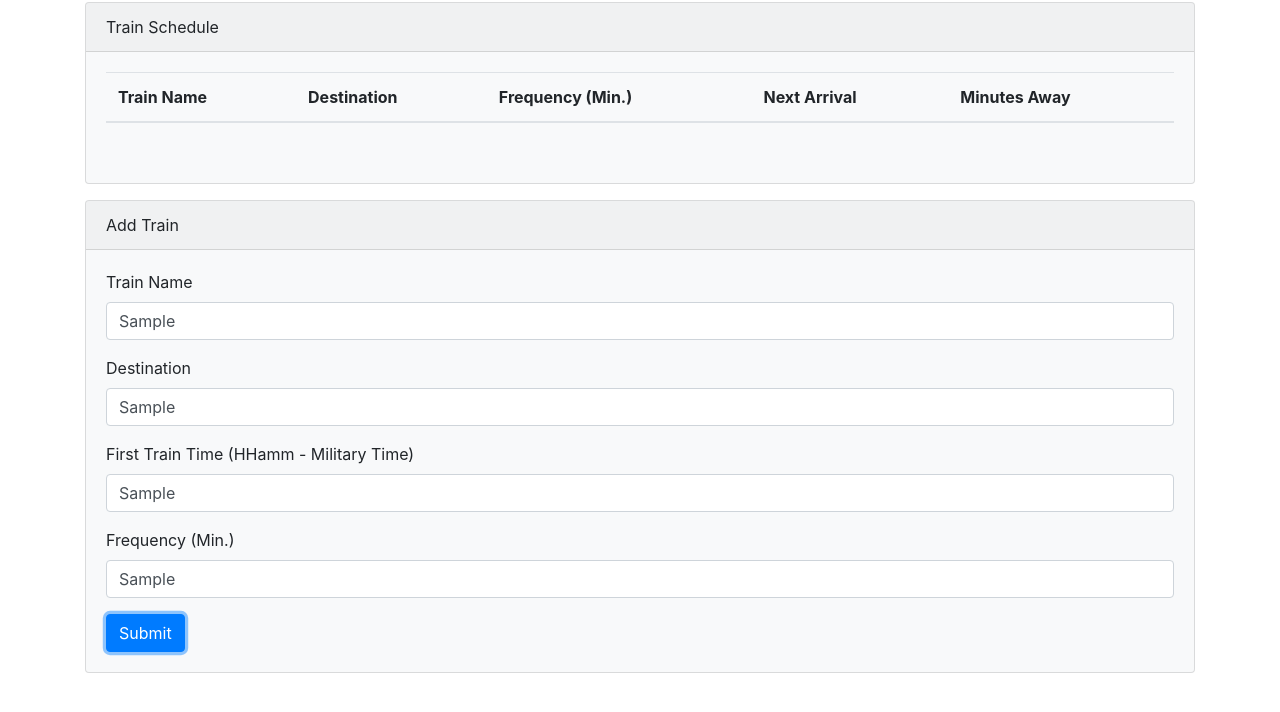
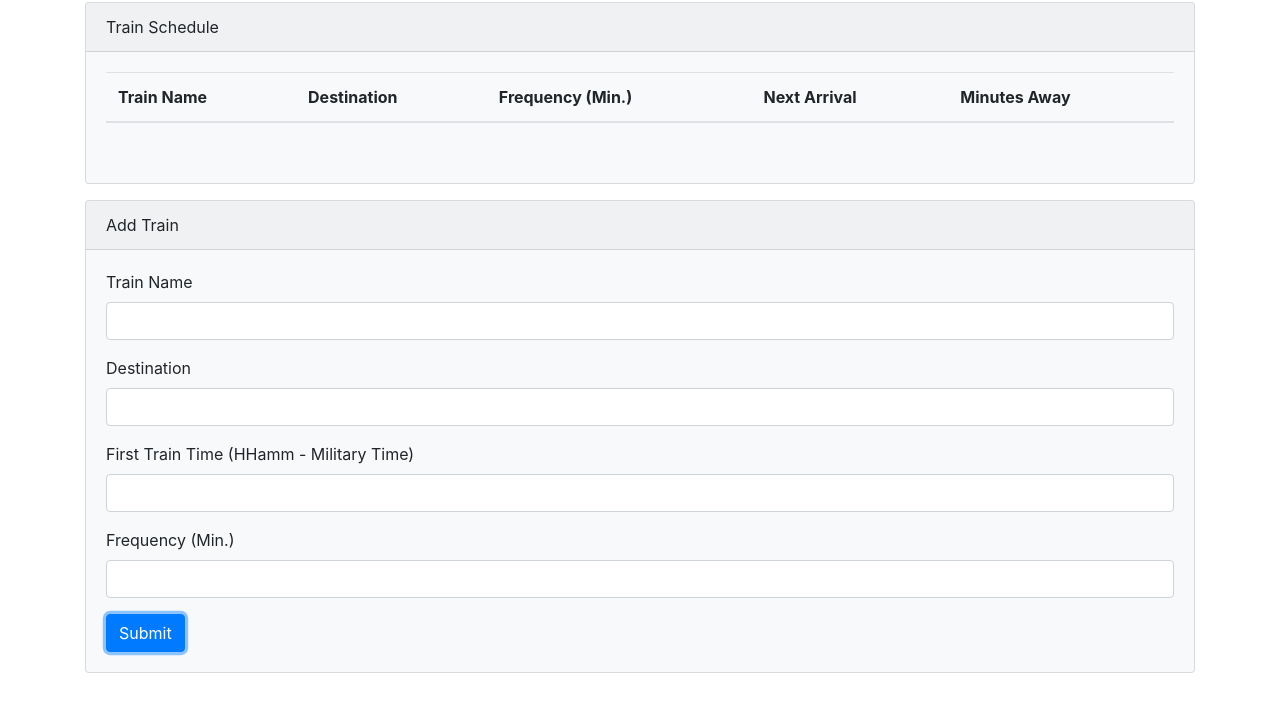
Before and after one commit to Jrofalk/Train-Scheduler, a plain HTML site: page index.html in a window 1280 px wide. Both pictures are taken after typing "Sample", "Sample", "Sample", "Sample" into the empty fields and a click on the button "Submit". Shown: the part 54-766 px from the top of the page. Drawn offline with nearby package versions, Linux system fonts and the light colour scheme; no server answers.

Commit message:
Added code so that form data now clears once a new train is added

```diff
--- a/index.html
+++ b/index.html
@@ -87,6 +87,8 @@
             appId: "1:105345276174:web:f2e02f82cbc77d5f"
         };
 
+        //add styling and add functions to prevent default if unusable information is entered into the forms. Also had some default values so it is clear what needs to be entered.
+        //maybe add button to remove a train.
         firebase.initializeApp(config);
 
         var database = firebase.database();
@@ -109,6 +111,10 @@
                 trainTime: trainTime,
                 dateAdded: firebase.database.ServerValue.TIMESTAMP
             });
+            $("#train-name").val("");
+            $("#destination").val("");
+            $("#train-time").val("");
+            $("#train-freq").val("");
         });
 
         database.ref().on("child_added", function (childSnapshot) {
```
